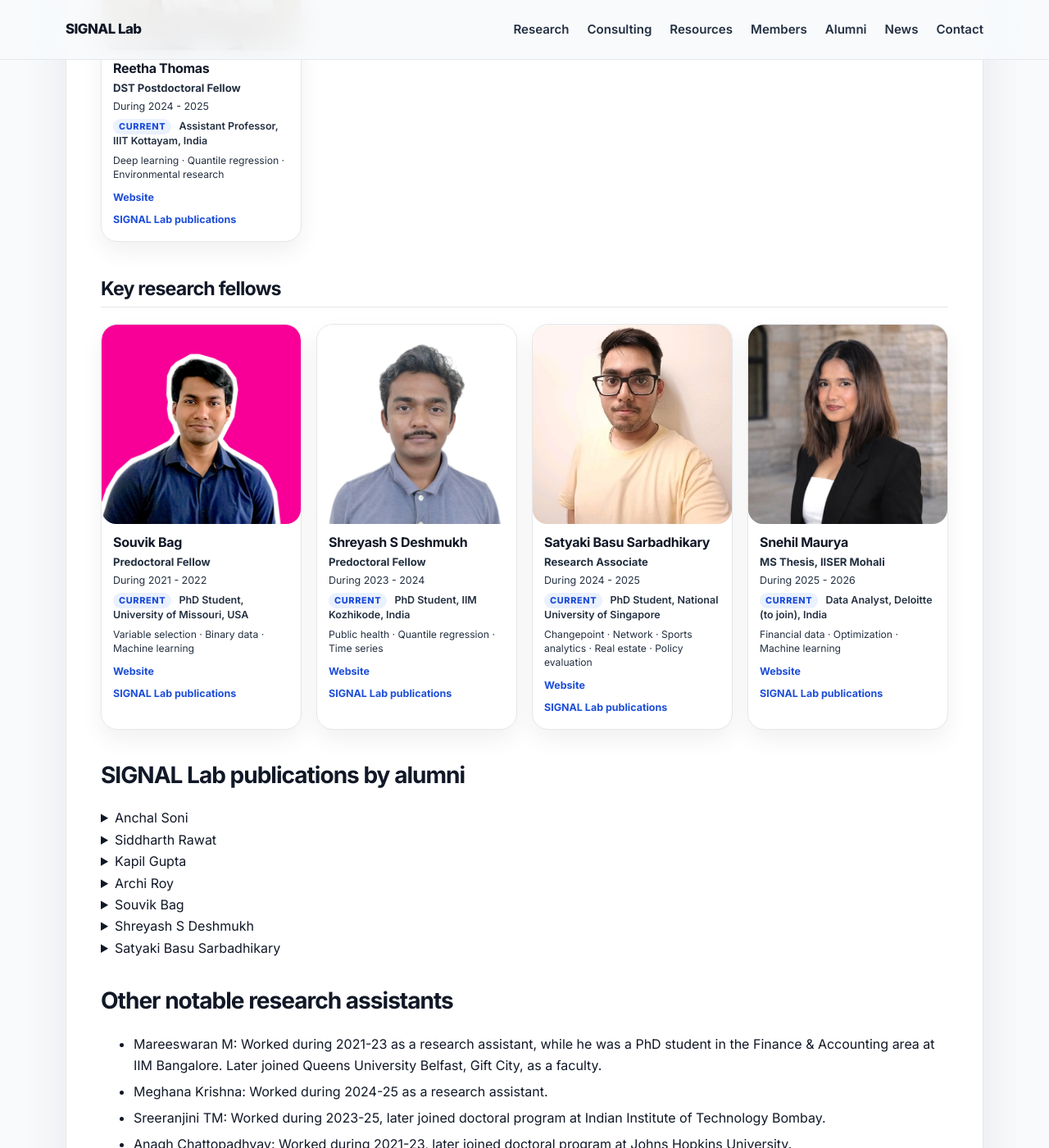
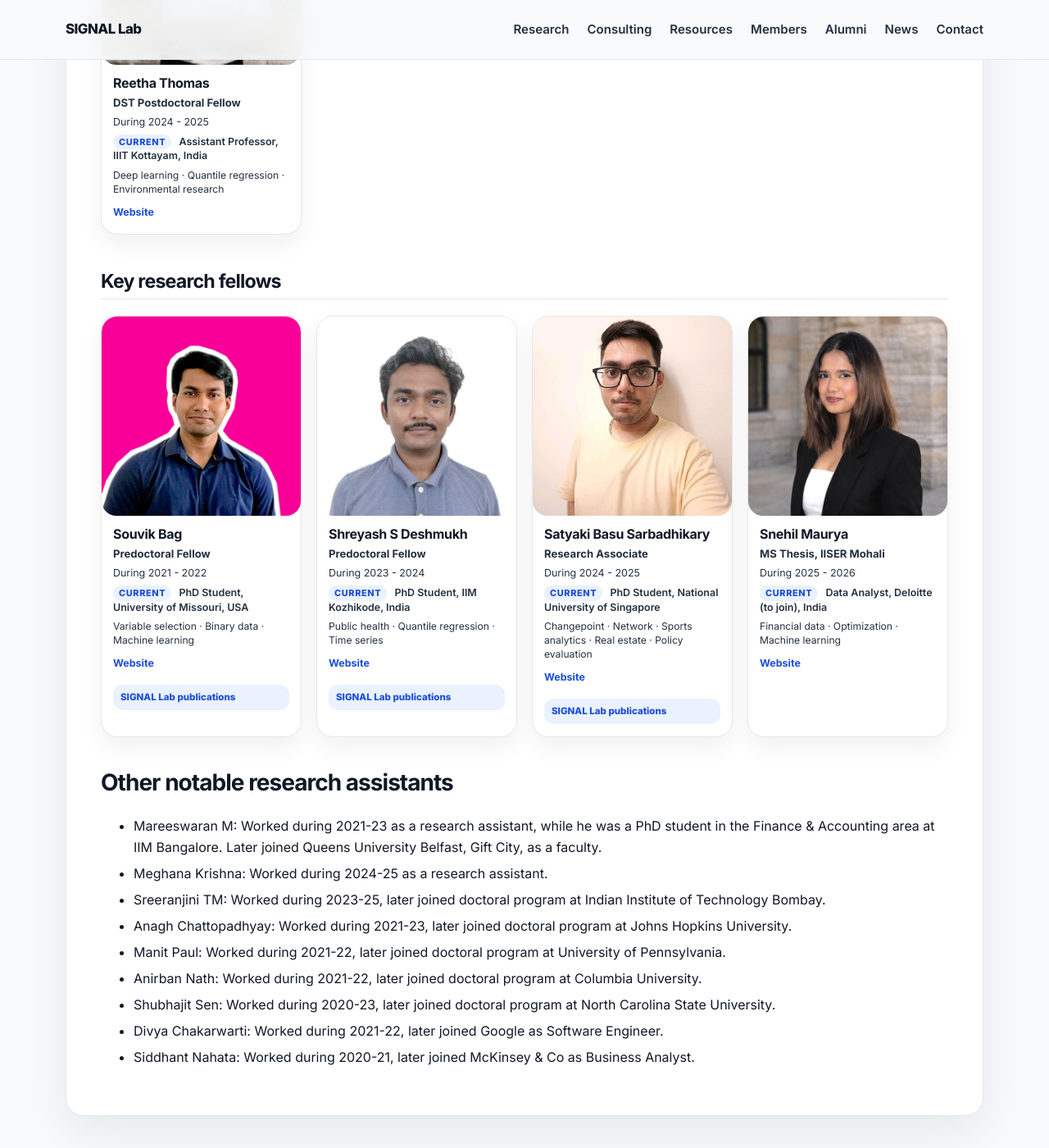
Before and after one commit to soudeepd/soudeeps-research-group, a Jekyll site: the page built from docs/_pages/alumni.md, in a window 1280 px wide and 1400 px high, scrolled down 1340 px. Shown: the whole window at 82% size. Built offline with Jekyll 4.4.1, drawn with Linux system fonts in a browser that asks for light colours.

Commit message:
Enhance alumni page with publication details
Added publication details for alumni and improved layout.

```diff
--- a/docs/_pages/alumni.md
+++ b/docs/_pages/alumni.md
@@ -20,6 +20,9 @@ If you are an alumnus of this group and want your information to be added/modifi
 
   <div class="member-grid">
   {% for person in phd_alumni %}
+    {% assign person_papers_unsorted = site.data.publications | where_exp: "paper", "paper.people contains person.id" %}
+    {% assign person_papers = person_papers_unsorted | sort: "year" | reverse %}
+
     <article class="member-card" id="{{ person.id }}">
       {% if person.image %}
         <img class="member-photo" src="{{ site.baseurl }}{{ person.image }}" alt="{{ person.name }}">
@@ -51,9 +54,42 @@ If you are an alumnus of this group and want your information to be added/modifi
             {% endif %}
           </div>
 
-          <div class="member-publication-link">
-            <a href="#pubs-{{ person.id }}">SIGNAL Lab publications</a>
-          </div>
+          {% if person_papers.size > 0 %}
+            <details class="member-publication-details">
+              <summary>SIGNAL Lab publications</summary>
+
+              <div class="member-publication-panel">
+                {% for paper in person_papers %}
+                  <article class="member-publication-item">
+                    <p class="member-publication-title">{{ paper.title }}</p>
+
+                    <p class="member-publication-meta">
+                      {{ paper.authors }}{% if paper.year %} · {{ paper.year }}{% endif %}
+                    </p>
+
+                    {% if paper.venue %}
+                      <p class="member-publication-venue">{{ paper.venue }}</p>
+                    {% endif %}
+
+                    {% if paper.status %}
+                      <span class="publication-status">{{ paper.status }}</span>
+                    {% endif %}
+
+                    <div class="publication-links member-publication-links">
+                      {% for link in paper.links %}
+                        {% assign first_char = link.url | slice: 0 %}
+                        {% if first_char == "/" %}
+                          <a href="{{ site.baseurl }}{{ link.url }}" target="_blank" rel="noopener">{{ link.label }}</a>
+                        {% else %}
+                          <a href="{{ link.url }}" target="_blank" rel="noopener">{{ link.label }}</a>
+                        {% endif %}
+                      {% endfor %}
+                    </div>
+                  </article>
+                {% endfor %}
+              </div>
+            </details>
+          {% endif %}
         </div>
       </div>
     </article>
@@ -68,6 +104,9 @@ If you are an alumnus of this group and want your information to be added/modifi
 
   <div class="member-grid">
   {% for person in postdoc_alumni %}
+    {% assign person_papers_unsorted = site.data.publications | where_exp: "paper", "paper.people contains person.id" %}
+    {% assign person_papers = person_papers_unsorted | sort: "year" | reverse %}
+
     <article class="member-card" id="{{ person.id }}">
       {% if person.image %}
         <img class="member-photo" src="{{ site.baseurl }}{{ person.image }}" alt="{{ person.name }}">
@@ -99,9 +138,42 @@ If you are an alumnus of this group and want your information to be added/modifi
             {% endif %}
           </div>
 
-          <div class="member-publication-link">
-            <a href="#pubs-{{ person.id }}">SIGNAL Lab publications</a>
-          </div>
+          {% if person_papers.size > 0 %}
+            <details class="member-publication-details">
+              <summary>SIGNAL Lab publications</summary>
+
+              <div class="member-publication-panel">
+                {% for paper in person_papers %}
+                  <article class="member-publication-item">
+                    <p class="member-publication-title">{{ paper.title }}</p>
+
+                    <p class="member-publication-meta">
+                      {{ paper.authors }}{% if paper.year %} · {{ paper.year }}{% endif %}
+                    </p>
+
+                    {% if paper.venue %}
+                      <p class="member-publication-venue">{{ paper.venue }}</p>
+                    {% endif %}
+
+                    {% if paper.status %}
+                      <span class="publication-status">{{ paper.status }}</span>
+                    {% endif %}
+
+                    <div class="publication-links member-publication-links">
+                      {% for link in paper.links %}
+                        {% assign first_char = link.url | slice: 0 %}
+                        {% if first_char == "/" %}
+                          <a href="{{ site.baseurl }}{{ link.url }}" target="_blank" rel="noopener">{{ link.label }}</a>
+                        {% else %}
+                          <a href="{{ link.url }}" target="_blank" rel="noopener">{{ link.label }}</a>
+                        {% endif %}
+                      {% endfor %}
+                    </div>
+                  </article>
+                {% endfor %}
+              </div>
+            </details>
+          {% endif %}
         </div>
       </div>
     </article>
@@ -116,6 +188,9 @@ If you are an alumnus of this group and want your information to be added/modifi
 
   <div class="member-grid">
   {% for person in other_alumni %}
+    {% assign person_papers_unsorted = site.data.publications | where_exp: "paper", "paper.people contains person.id" %}
+    {% assign person_papers = person_papers_unsorted | sort: "year" | reverse %}
+
     <article class="member-card" id="{{ person.id }}">
       {% if person.image %}
         <img class="member-photo" src="{{ site.baseurl }}{{ person.image }}" alt="{{ person.name }}">
@@ -147,9 +222,42 @@ If you are an alumnus of this group and want your information to be added/modifi
             {% endif %}
           </div>
 
-          <div class="member-publication-link">
-            <a href="#pubs-{{ person.id }}">SIGNAL Lab publications</a>
-          </div>
+          {% if person_papers.size > 0 %}
+            <details class="member-publication-details">
+              <summary>SIGNAL Lab publications</summary>
+
+              <div class="member-publication-panel">
+                {% for paper in person_papers %}
+                  <article class="member-publication-item">
+                    <p class="member-publication-title">{{ paper.title }}</p>
+
+                    <p class="member-publication-meta">
+                      {{ paper.authors }}{% if paper.year %} · {{ paper.year }}{% endif %}
+                    </p>
+
+                    {% if paper.venue %}
+                      <p class="member-publication-venue">{{ paper.venue }}</p>
+                    {% endif %}
+
+                    {% if paper.status %}
+                      <span class="publication-status">{{ paper.status }}</span>
+                    {% endif %}
+
+                    <div class="publication-links member-publication-links">
+                      {% for link in paper.links %}
+                        {% assign first_char = link.url | slice: 0 %}
+                        {% if first_char == "/" %}
+                          <a href="{{ site.baseurl }}{{ link.url }}" target="_blank" rel="noopener">{{ link.label }}</a>
+                        {% else %}
+                          <a href="{{ link.url }}" target="_blank" rel="noopener">{{ link.label }}</a>
+                        {% endif %}
+                      {% endfor %}
+                    </div>
+                  </article>
+                {% endfor %}
+              </div>
+            </details>
+          {% endif %}
         </div>
       </div>
     </article>
@@ -157,54 +265,6 @@ If you are an alumnus of this group and want your information to be added/modifi
   </div>
 </section>
 {% endif %}
-
-<section class="person-publications-wrap">
-  <h2>SIGNAL Lab publications by alumni</h2>
-
-  {% for person in site.data.alumni %}
-    {% assign person_papers_unsorted = site.data.publications | where_exp: "paper", "paper.people contains person.id" %}
-    {% assign person_papers = person_papers_unsorted | sort: "year" | reverse %}
-
-    {% if person_papers.size > 0 %}
-      <details class="person-publications" id="pubs-{{ person.id }}">
-        <summary>{{ person.name }}</summary>
-
-        <div class="publication-compact-list">
-        {% for paper in person_papers %}
-          <article class="publication-item">
-            <div class="publication-main">
-              <p class="publication-title">{{ paper.title }}</p>
-
-              <p class="publication-meta">
-                {{ paper.authors }}{% if paper.year %} · {{ paper.year }}{% endif %}
-              </p>
-
-              {% if paper.venue %}
-                <p class="publication-venue">{{ paper.venue }}</p>
-              {% endif %}
-
-              {% if paper.status %}
-                <span class="publication-status">{{ paper.status }}</span>
-              {% endif %}
-            </div>
-
-            <div class="publication-links">
-              {% for link in paper.links %}
-                {% assign first_char = link.url | slice: 0 %}
-                {% if first_char == "/" %}
-                  <a href="{{ site.baseurl }}{{ link.url }}" target="_blank" rel="noopener">{{ link.label }}</a>
-                {% else %}
-                  <a href="{{ link.url }}" target="_blank" rel="noopener">{{ link.label }}</a>
-                {% endif %}
-              {% endfor %}
-            </div>
-          </article>
-        {% endfor %}
-        </div>
-      </details>
-    {% endif %}
-  {% endfor %}
-</section>
 
 ## Other notable research assistants
 
```
